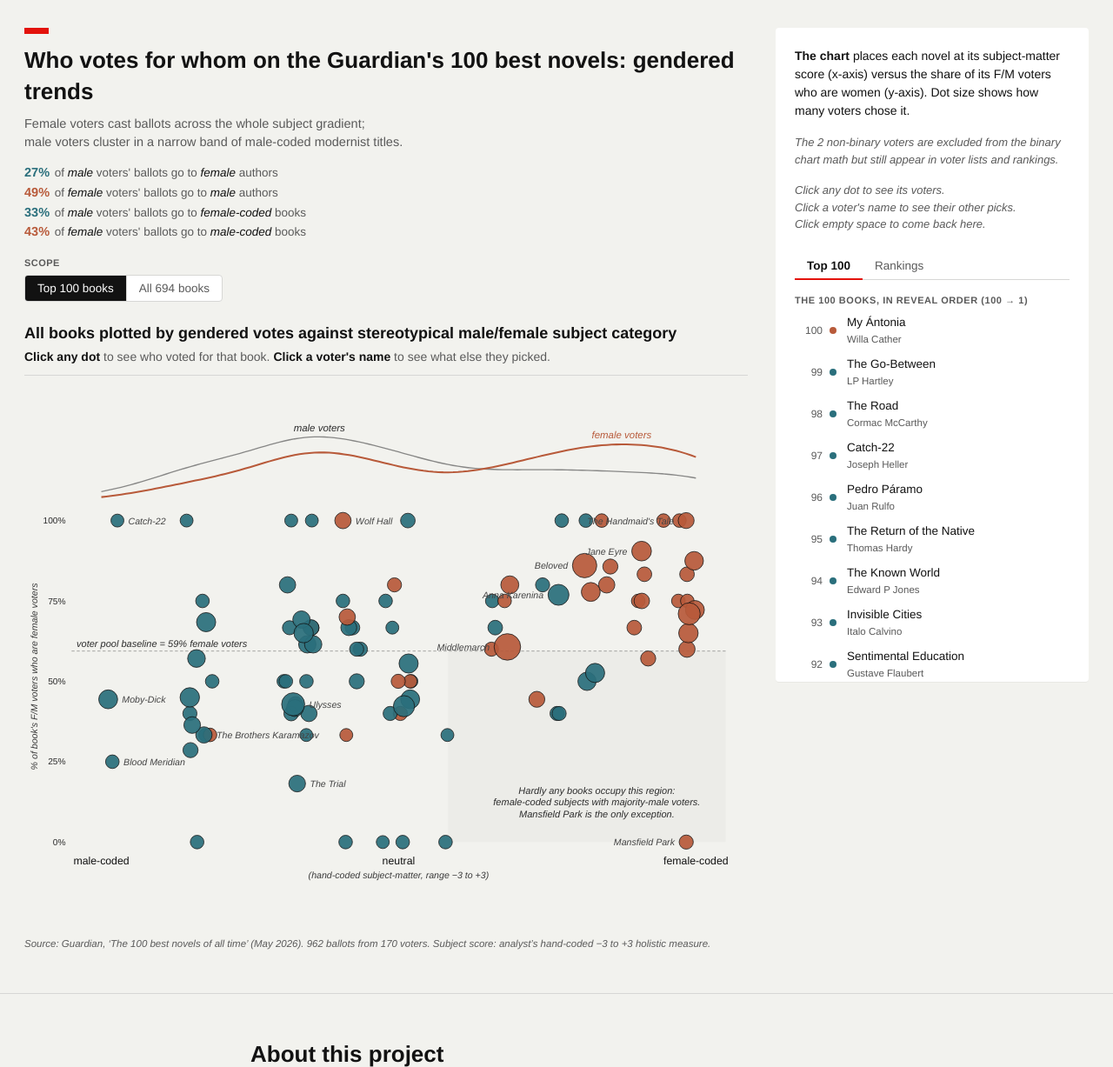
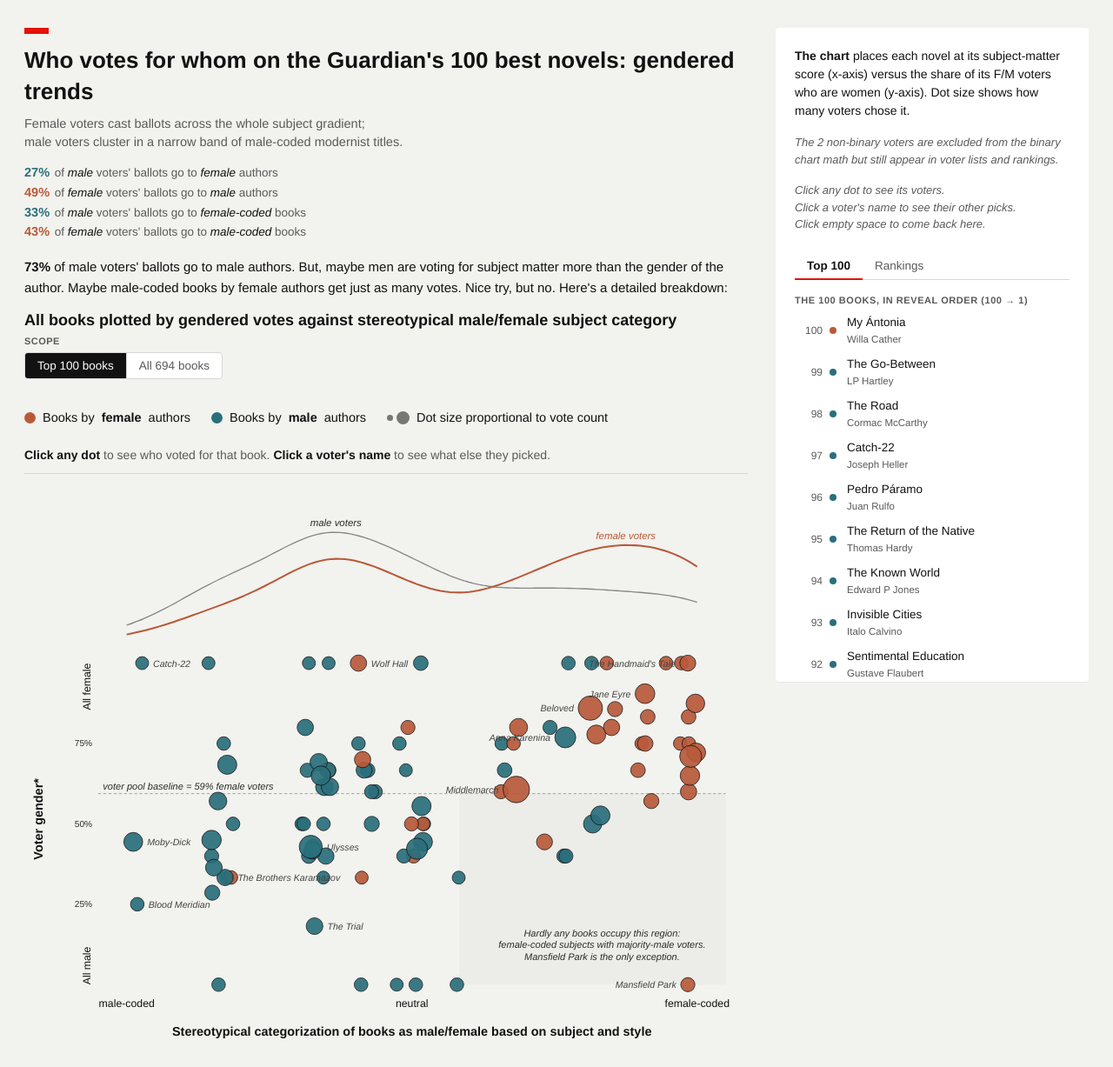
Before and after one commit to SethRosenthal100/guardian-100-best-novels-analysis, a plain HTML site: page docs/index.html in a window 1280 px wide. Shown: the top 1227 px of the page at 87% size. Drawn offline with nearby package versions, Linux system fonts and the light colour scheme.

Commit message:
Chart-readability pass: lede, axis titles, key, taller curves

```diff
--- a/docs/app.js
+++ b/docs/app.js
@@ -18,9 +18,9 @@
   // Layout
   // ---------------------------------------------------------------------
   const W = 980;
-  const H = 720;
-  const M = { top: 8, right: 30, bottom: 96, left: 64 };
-  const MARGINAL_H = 150;
+  const H = 780;
+  const M = { top: 8, right: 30, bottom: 96, left: 100 };
+  const MARGINAL_H = 210;
   const MAIN_TOP = M.top + MARGINAL_H;
   const MAIN_H = H - MAIN_TOP - M.bottom;
 
@@ -219,7 +219,7 @@
     const yOther = kde(otherSubjects, xsArr);
 
     const peak = Math.max(...yHi, ...yOther, 0.001);
-    const yKde = d3.scaleLinear().domain([0, peak * 1.55]).range([M.top + MARGINAL_H, M.top + 8]);
+    const yKde = d3.scaleLinear().domain([0, peak * 1.3]).range([M.top + MARGINAL_H, M.top + 8]);
 
     const line = d3.line().x((_, i) => x(xsArr[i])).y((d) => yKde(d));
 
@@ -313,8 +313,19 @@
       .attr("y", y(poolPct) - 5)
       .text(`voter pool baseline = ${poolPct.toFixed(0)}% ${groupLabel(highlighted)}`);
 
-    // y-axis ticks
+    // y-axis ticks: descriptive vertical endpoints + horizontal percentage mids.
     [0, 25, 50, 75, 100].forEach((t) => {
+      const isGenderEndpoint = view.axis === "gender" && (t === 0 || t === 100);
+      if (isGenderEndpoint) {
+        const labelText = t === 100 ? "All female" : "All male";
+        const anchor    = t === 100 ? "end" : "start";
+        gMain.append("text")
+          .attr("class", "axis-label")
+          .attr("transform", `translate(${M.left - 15}, ${y(t)}) rotate(-90)`)
+          .attr("text-anchor", anchor)
+          .attr("dominant-baseline", "central")
+          .text(labelText);
+      } else {
         gMain.append("text")
           .attr("class", "y-tick")
           .attr("x", M.left - 8)
@@ -322,13 +333,14 @@
           .attr("text-anchor", "end")
           .attr("dominant-baseline", "central")
           .text(`${t}%`);
+      }
     });
     const yLabel = view.axis === "gender"
-      ? `% of book's F/M voters who are ${groupLabel(highlighted)}`
-      : `% of book's voters who are ${groupLabel(highlighted)}`;
+      ? `Voter gender*`
+      : `Percentage of voters for each book who are ${groupLabel(highlighted)}`;
     gMain.append("text")
-      .attr("class", "axis-sub")
-      .attr("transform", `translate(${M.left - 46}, ${MAIN_TOP + MAIN_H / 2}) rotate(-90)`)
+      .attr("class", "axis-title")
+      .attr("transform", `translate(${M.left - 75}, ${MAIN_TOP + MAIN_H / 2}) rotate(-90)`)
       .attr("text-anchor", "middle")
       .text(yLabel);
 
@@ -346,10 +358,10 @@
         .text(label);
     });
     gMain.append("text")
-      .attr("class", "axis-sub")
-      .attr("x", x(0)).attr("y", axisY + 18)
+      .attr("class", "axis-title")
+      .attr("x", x(0)).attr("y", axisY + 38)
       .attr("text-anchor", "middle")
-      .text("(hand-coded subject-matter, range −3 to +3)");
+      .text("Stereotypical categorization of books as male/female based on subject and style");
 
     // ---- dots ----
     rank_to_xy = {}; // refresh map
--- a/docs/index.html
+++ b/docs/index.html
@@ -22,6 +22,19 @@
           <li><span class="stat-num stat-m">33%</span> of <em>male</em> voters' ballots go to <em>female-coded</em> books</li>
           <li><span class="stat-num stat-f">43%</span> of <em>female</em> voters' ballots go to <em>male-coded</em> books</li>
         </ul>
+      </header>
+
+      <div class="chart-lede">
+        <p>
+          <strong>73%</strong> of male voters' ballots go to male authors. But,
+          maybe men are voting for subject matter more than the gender of the
+          author. Maybe male-coded books by female authors get just as many votes.
+          Nice try, but no. Here's a detailed breakdown:
+        </p>
+      </div>
+
+      <div class="chart-intro">
+        <h2 class="chart-intro-title">All books plotted by gendered votes against stereotypical male/female subject category</h2>
         <div class="controls">
           <div class="control-group">
             <label class="control-label">Scope</label>
@@ -31,10 +44,14 @@
             </div>
           </div>
         </div>
-      </header>
-
-      <div class="chart-intro">
-        <h2 class="chart-intro-title">All books plotted by gendered votes against stereotypical male/female subject category</h2>
+        <div class="chart-key">
+          <span class="key-item"><span class="key-dot key-dot-f"></span> Books by <strong>female</strong> authors</span>
+          <span class="key-item"><span class="key-dot key-dot-m"></span> Books by <strong>male</strong> authors</span>
+          <span class="key-item">
+            <span class="key-size-pair"><span class="key-size-small"></span><span class="key-size-large"></span></span>
+            Dot size proportional to vote count
+          </span>
+        </div>
         <p class="chart-intro-sub">
           <strong>Click any dot</strong> to see who voted for that book.
           <strong>Click a voter's name</strong> to see what else they picked.
@@ -46,6 +63,12 @@
       <p class="source">
         Source: Guardian, &lsquo;The 100 best novels of all time&rsquo; (May 2026). 962 ballots from 170 voters.
         Subject score: analyst&rsquo;s hand-coded &minus;3 to +3 holistic measure.
+      </p>
+      <p class="footnote">
+        * Each book&rsquo;s y-position shows the percentage of its voters who are
+        female, calculated as F &divide; (F + M). The 2 non-binary voters are
+        excluded from this percentage but appear in voter lists and rankings
+        throughout the site.
       </p>
     </main>
 
--- a/docs/styles.css
+++ b/docs/styles.css
@@ -140,6 +140,16 @@
   min-width: 160px;
   cursor: pointer;
 }
+
+/* The 73% lede paragraph: framing question above the chart title */
+.chart-lede {
+  margin: 18px 0 14px;
+  font-size: 15px;
+  line-height: 1.55;
+  color: var(--ink);
+}
+.chart-lede p { margin: 0; }
+.chart-lede strong { font-weight: 700; }
 
 /* Lead-in between the controls and the chart itself */
 .chart-intro {
@@ -403,6 +413,55 @@
 .overview-intro .legend .dot.F { background: var(--red); }
 .overview-intro .legend .dot.M { background: var(--blue); }
 
+/* Chart key: visible above the chart, explains color + size encoding */
+.chart-key {
+  display: flex;
+  flex-wrap: wrap;
+  gap: 24px;
+  align-items: center;
+  margin: 14px 0 12px;
+  padding: 10px 0;
+  border-top: 1px solid var(--rule);
+  border-bottom: 1px solid var(--rule);
+  font-size: 14.5px;
+  color: var(--ink);
+}
+.chart-key .key-item {
+  display: inline-flex;
+  align-items: center;
+  gap: 8px;
+}
+.chart-key .key-dot {
+  display: inline-block;
+  width: 13px;
+  height: 13px;
+  border-radius: 50%;
+}
+.chart-key .key-dot-f { background: var(--red); }
+.chart-key .key-dot-m { background: var(--blue); }
+.chart-key .key-size-pair {
+  display: inline-flex;
+  align-items: center;
+  gap: 4px;
+}
+.chart-key .key-size-small,
+.chart-key .key-size-large {
+  display: inline-block;
+  border-radius: 50%;
+  background: var(--ink);
+  opacity: 0.55;
+}
+.chart-key .key-size-small { width: 7px; height: 7px; }
+.chart-key .key-size-large { width: 15px; height: 15px; }
+
+/* Footnote (asterisk explanation under chart) — reuses .source styling */
+.footnote {
+  font-size: 11.5px;
+  color: var(--mid);
+  font-style: italic;
+  margin: 4px 0 0 0;
+}
+
 /* Tooltip */
 .tooltip {
   position: fixed;
@@ -449,6 +508,11 @@
   font-size: 12.5px;
   fill: #3a3a3a;
   font-style: italic;
+}
+#chart .axis-title {
+  font-size: 17px;
+  font-weight: 700;
+  fill: var(--ink);
 }
 #chart .y-tick {
   font-size: 12px;
```
Lines whose indentation alone changed are shown as unchanged.
